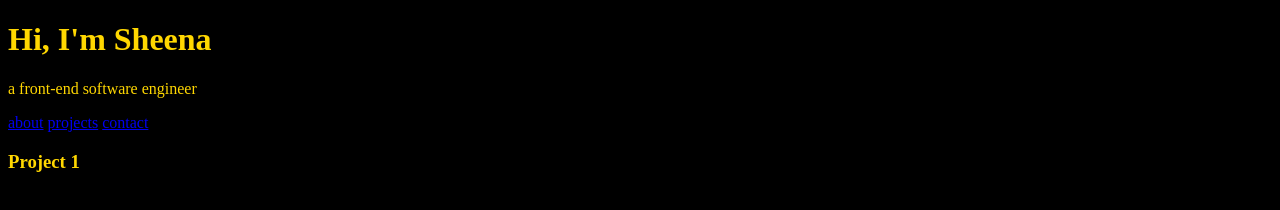
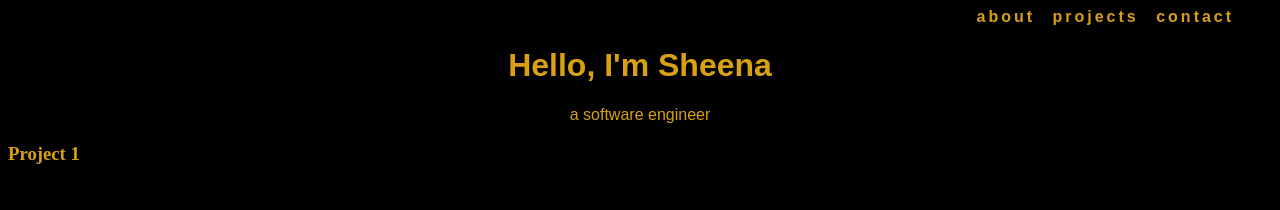
Before and after one commit to shba2504/portfolio, a plain HTML site: page index.html in a window 1280 px wide. Drawn offline with Linux system fonts and the light colour scheme.

Commit message:
Added design and spacing of font

```diff
--- a/index.html
+++ b/index.html
@@ -10,10 +10,7 @@
   <body>
     <main>
       <!-- header -->
-      <header id="welcome-section">
-        <h1>Hi, I'm Sheena</h1>
-        <p>a front-end software engineer</p>
-      </header>
+      <header></header>
 
       <!-- Navigation Bar -->
       <nav id="navbar">
@@ -21,6 +18,12 @@
         <a href="#Projects">projects</a>
         <a href="#Contact">contact</a>
       </nav>
+
+      <!-- Introduction -->
+      <div id="welcome">
+        <h1>Hello, I'm Sheena</h1>
+        <p>a software engineer</p>
+      </div>
 
       <!-- Social Media Profiles-->
       <div class="social-icons">
--- a/style.css
+++ b/style.css
@@ -1,8 +1,28 @@
 html {
   background-color: black;
-  color: gold;
+  color: rgb(216, 160, 18);
 }
 
 #navbar {
   position: top;
+  text-align: right;
+  word-spacing: 10px;
+  font-weight: bold;
+  font-family: Raleway, sans-serif;
+  padding-right: 3%;
+  letter-spacing: 3px;
 }
+
+a {
+  text-decoration: none;
+  color: rgb(216, 160, 18);
+}
+
+#welcome {
+  text-align: center;
+  font-family: Raleway, sans-serif;
+}
+
+h1 {
+  font-weight: bold;
+}
```
